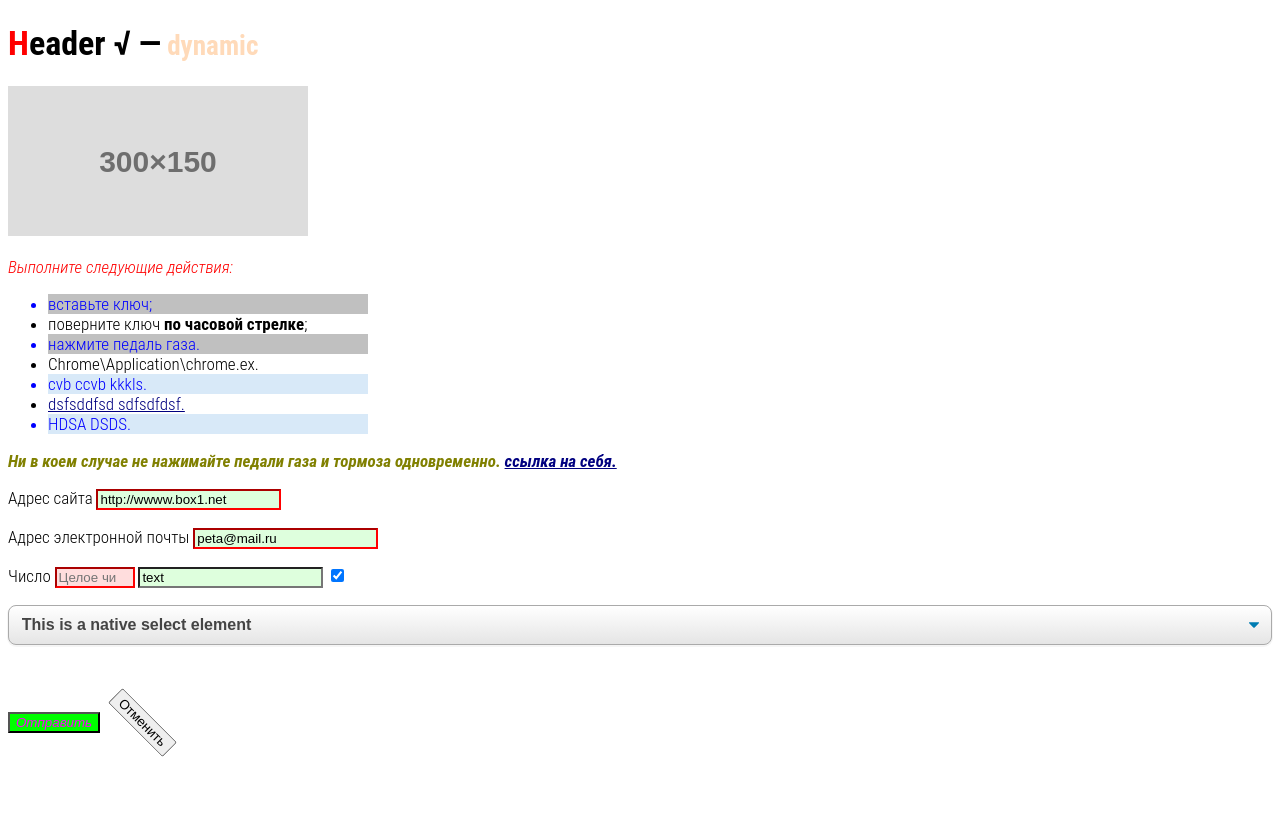
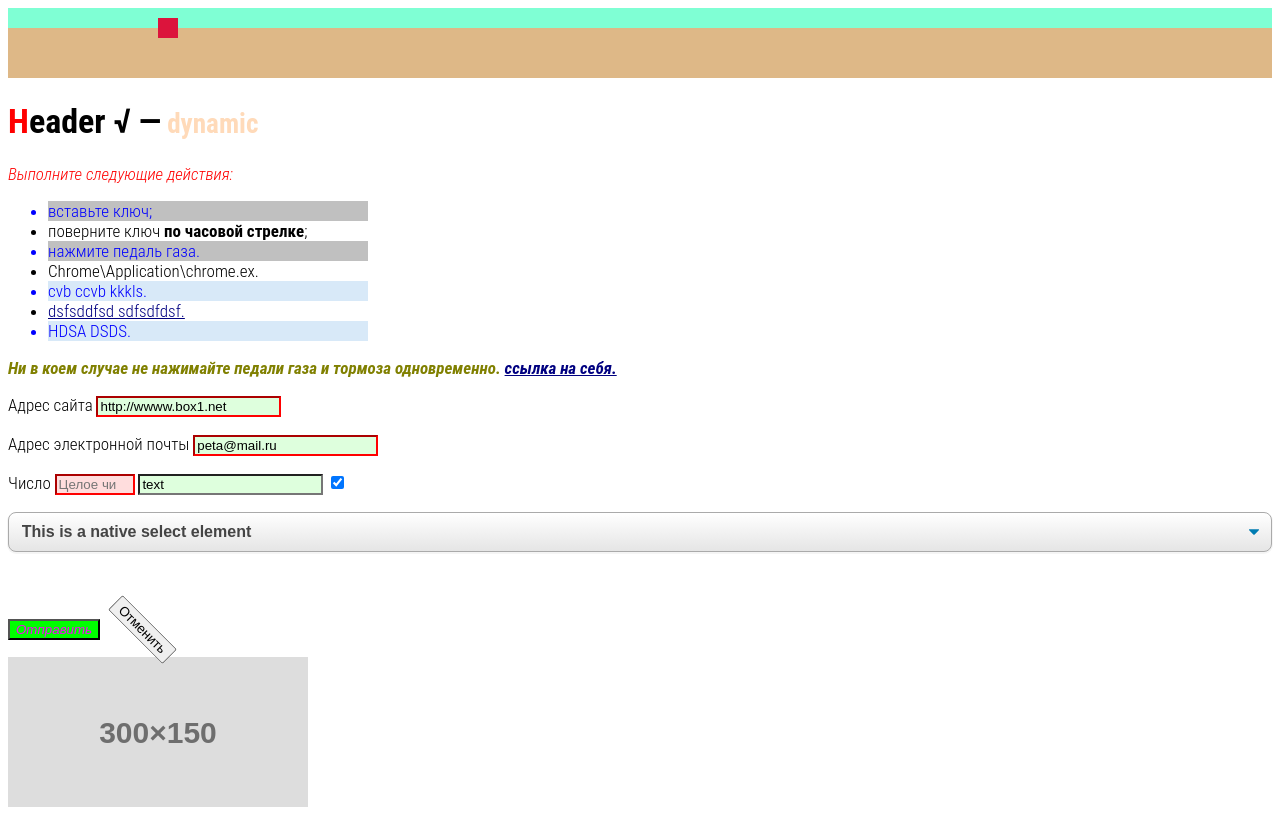
Before and after one commit to FAS1969/Javascript, a website: page html/Test.html in a window 1280 px wide. Drawn offline with Linux system fonts and the light colour scheme.

Commit message:
+position bloks

```diff
--- a/html/Test.html
+++ b/html/Test.html
@@ -170,33 +170,35 @@ body {
         background-position: left 0.7em top 50%, 0 0;
         padding: 0.6em 0.8em 0.5em 1.4em;
       }
+      /* test */
+      .top {
+        width: 100%;
+        height: 20px;
+        background-color: aquamarine;
+      }
+      .middle {
+        width: 100%;
+        height: 50px;
+        background-color: burlywood;
+      }
+      .box {
+        width: 20px;
+        height: 20px;
+        margin-left: 150px;
+        background-color: crimson;
+        transform: translateY(-50%);
+      }
     </style>
   </head>
 
   <body>
+    <div class="top"></div>
+    <div class="middle">
+      <div class="box"></div>
+    </div>
     <header id="pageHeader">
       <h1 id="target-pseudo">Header &#8730; &#151;</h1>
     </header>
-    <svg
-      xmlns="http://www.w3.org/2000/svg"
-      width="300"
-      height="150"
-      viewBox="0 0 300 150"
-    >
-      <rect fill="#ddd" width="300" height="150" />
-      <text
-        fill="rgba(0,0,0,0.5)"
-        font-family="sans-serif"
-        font-size="30"
-        dy="10.5"
-        font-weight="bold"
-        x="50%"
-        y="50%"
-        text-anchor="middle"
-      >
-        300×150
-      </text>
-    </svg>
     <!-- комментарий -->
     <div>
       <p><em>Выполните следующие действия:</em></p>
@@ -250,5 +252,25 @@ body {
         <input type="button" value="Отменить" class="btn-rot" />
       </p>
     </form>
+    <svg
+      xmlns="http://www.w3.org/2000/svg"
+      width="300"
+      height="150"
+      viewBox="0 0 300 150"
+    >
+      <rect fill="#ddd" width="300" height="150" />
+      <text
+        fill="rgba(0,0,0,0.5)"
+        font-family="sans-serif"
+        font-size="30"
+        dy="10.5"
+        font-weight="bold"
+        x="50%"
+        y="50%"
+        text-anchor="middle"
+      >
+        300×150
+      </text>
+    </svg>
   </body>
 </html>
```
